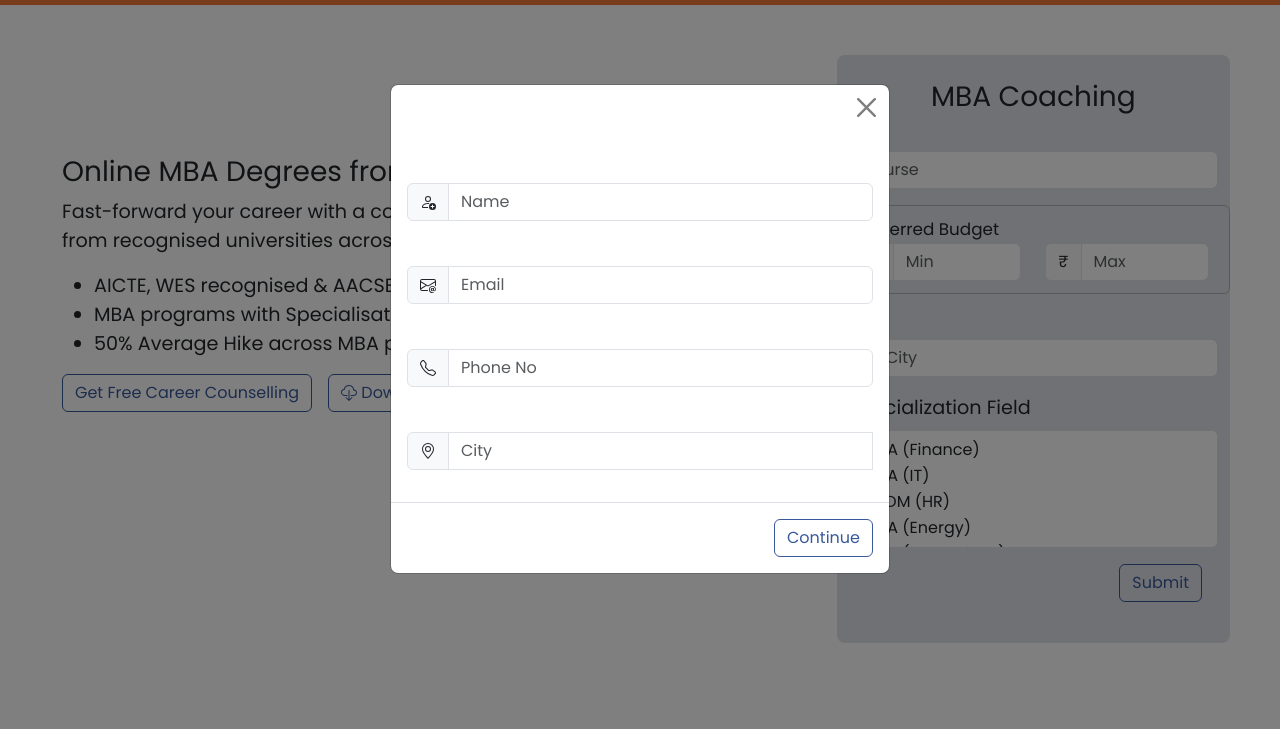
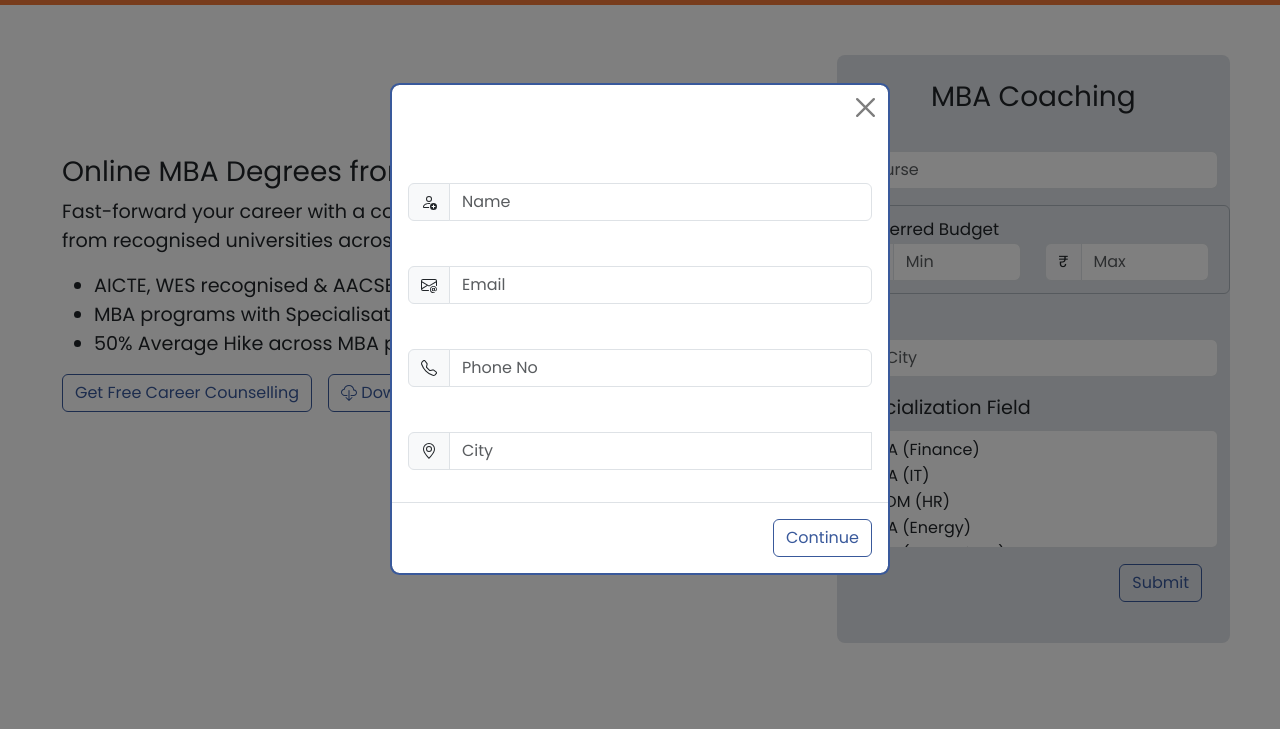
Before and after one commit to CD-Developer/mba-app, a plain HTML site: page view/index.html in a window 1280 px wide. Both pictures are taken after a click on the button "Get Free Career Counselling". Shown: the part 71-800 px from the top of the page. Drawn offline with nearby package versions, Linux system fonts and the light colour scheme; no server answers.

Commit message:
Registration Modal border

```diff
--- a/view/CSS/form-modal.css
+++ b/view/CSS/form-modal.css
@@ -18,3 +18,8 @@
   color: #f07839;
   background: #DAE0E5;
 }
+
+.modal-border {
+  border: 2px solid #39599b;
+  border-radius: 0.6rem;
+}
--- a/view/index.html
+++ b/view/index.html
@@ -156,7 +156,7 @@
                   <div class="modal fade" id="registerModal" data-bs-backdrop="static" data-bs-keyboard="false"
                     tabindex="-1" aria-labelledby="registerModalLabel">
                     <div class="modal-dialog modal-dialog-centered modal-fullscreen-lg-down">
-                      <div class="modal-content" id="registerContent">
+                      <div class="modal-content modal-border" id="registerContent">
                         <button type="button"
                           class="btn-close d-flex flex-column-reverse align-self-end me-2 mt-2 close-btn"
                           data-bs-dismiss="modal" aria-label="Close"></button>
```
